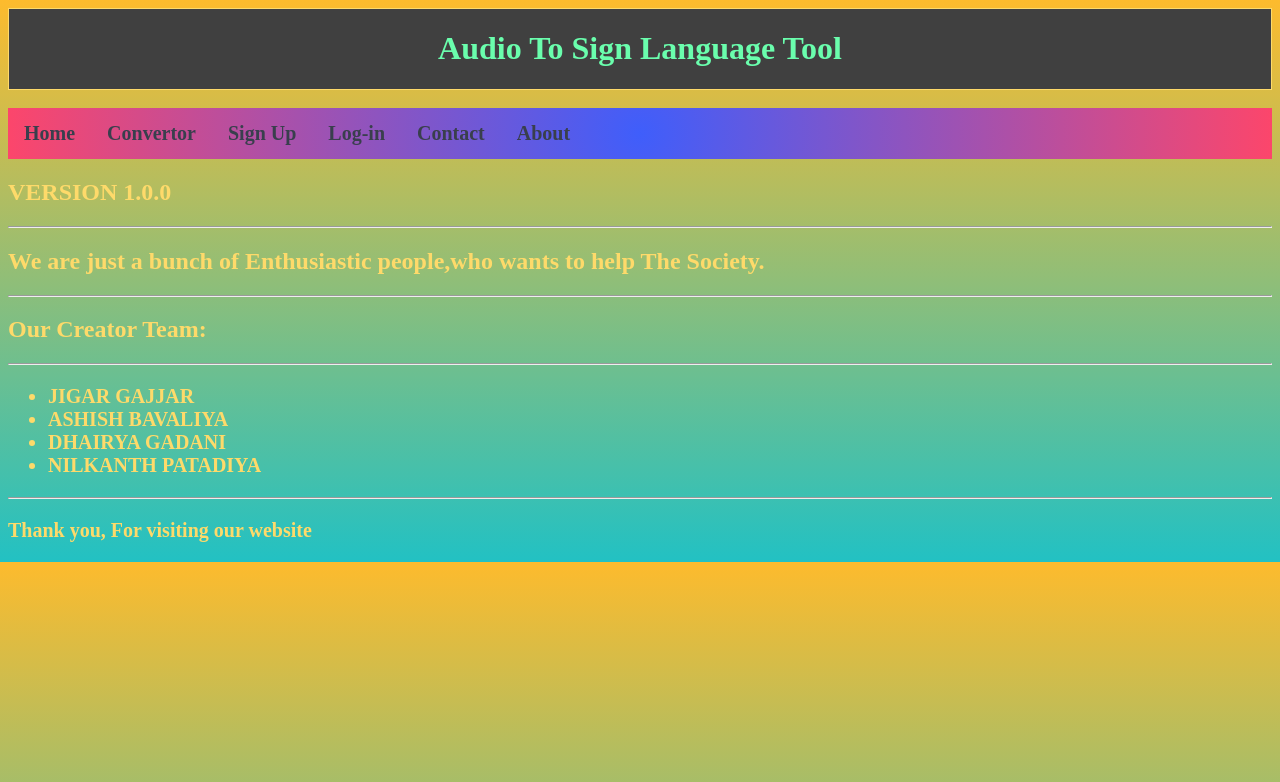
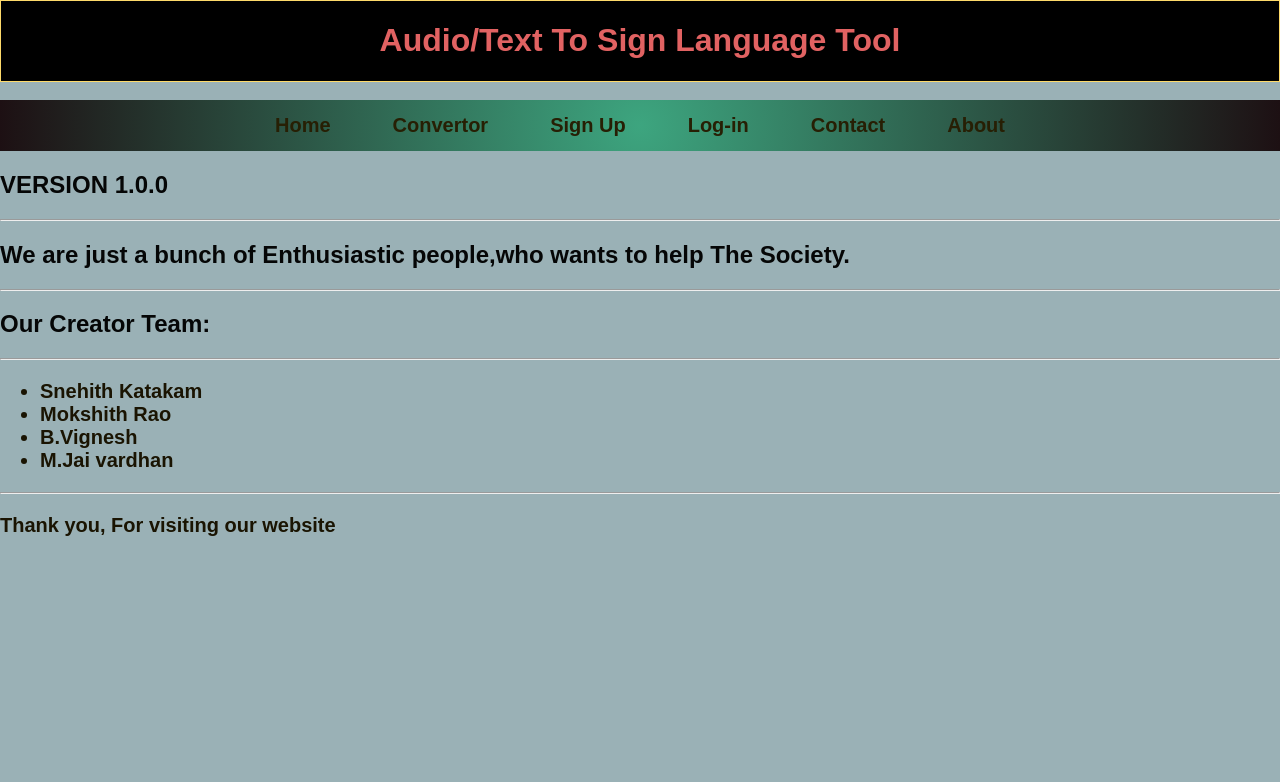
Before and after one commit to MokshithRao/Audio-Text-to-sign-language, a Django app: page /about/ in a window 1280 px wide. Shown: the top 782 px of the page. Run offline with Django 3.2, Linux system fonts and the light colour scheme.

Commit message:
modified some frontend part.

```diff
--- a/templates/about.html
+++ b/templates/about.html
@@ -9,10 +9,10 @@
  	<h2>Our Creator Team:</h2>
  	<hr>
  	<ul class="td">
-		<li>JIGAR GAJJAR</li>
-		<li>ASHISH BAVALIYA</li>
-		<li>DHAIRYA GADANI</li>
- 		<li>NILKANTH PATADIYA</li>
+		<li>Snehith Katakam</li>
+		<li>Mokshith Rao</li>
+		<li>B.Vignesh</li>
+		<li>M.Jai vardhan</li>
   	</ul>
 	<hr>
 	<p class="td">Thank you, For visiting our website</p>
--- a/templates/base.html
+++ b/templates/base.html
@@ -14,26 +14,30 @@
   list-style-type: none;
   margin-top:0;
   padding: 0;
-  overflow: hidden;
-  background: radial-gradient(circle, rgba(63,94,251,1) 0%, rgba(252,70,107,1) 100%);
+  /* overflow: hidden; */
+  display: flex;
+  justify-content: center;
+  align-items: center;
+  background: radial-gradient(circle, rgb(61, 165, 127) 0%, rgb(29, 16, 19) 100%);
 }
 h2
 {
-  color: #feda6a;
+  color: #050606;
 }
 h1
 {
-  color: #6afead;
+  color: #e16262;
   box-shadow: 2cm;
 }
 
 .li {
-  float: left;
+  /* float: left; */
+  margin: 0 15px;
 }
 
 .li a {
   display: block;
-  color: #393f4d;
+  color: #271f04;
   font-size: 20px;
   font-weight: bold;
   padding: 14px 16px;
@@ -134,14 +138,17 @@ li a:hover {
   font-weight: bold;
 }
 .td {
-  color: #feda6a;
+  color: #1a1402;
   font-weight: bold;
   font-size: 20px;
 }
 
 body
 {
-  background: linear-gradient(0deg, rgba(34,193,195,1) 0%, rgba(253,187,45,1) 100%);
+  background-color: #9ab1b6; /* Replace the gradient with a solid color */
+  font-family: Arial, Helvetica, sans-serif;
+  margin: 0;
+  padding: 0;
 }
 
 .form-style{
@@ -216,9 +225,9 @@ body
 </style>
 <title>Homepage</title>
 </head>
-<div style="background-color:#404040;color:#feda6a;padding:10 10 1 10;border: 1px #feda6a groove;margin-bottom:0;">
+<div style="background-color:#000000;color:#feda6a;padding:10 10 1 10;border: 1px #feda6a groove;margin-bottom:0;">
 
-<h1 align=center>Audio To Sign Language Tool</h1>
+<h1 align=center>Audio/Text To Sign Language Tool</h1>
 </div>
 <br>
 <body>
--- a/templates/contact.html
+++ b/templates/contact.html
@@ -6,9 +6,8 @@
  	<hr>
  	<h2>CONTACT US</h2>
 	<p class="td">For any queries regarding this website contact us on following:</p>
-	<p class="td">Our Email ID:audio2sl@gmail.com</p>
-	<p class="td">Twitter handle:@audio2sl</p>
-	<p class="td">Contact number:(079)25831703</p>
+	<p class="td">Our Email ID:xyz@gmail.com</p>
+	<p class="td">Contact number:XXXXXXXXXX</p>
  	<hr>
 	<p class="td">Thank you, For visiting our website</p>
 
```
Also changed, not shown: other parts of templates/base.html (+18 -16 lines), templates/animation.html (+4 -4 lines), db.sqlite3.
